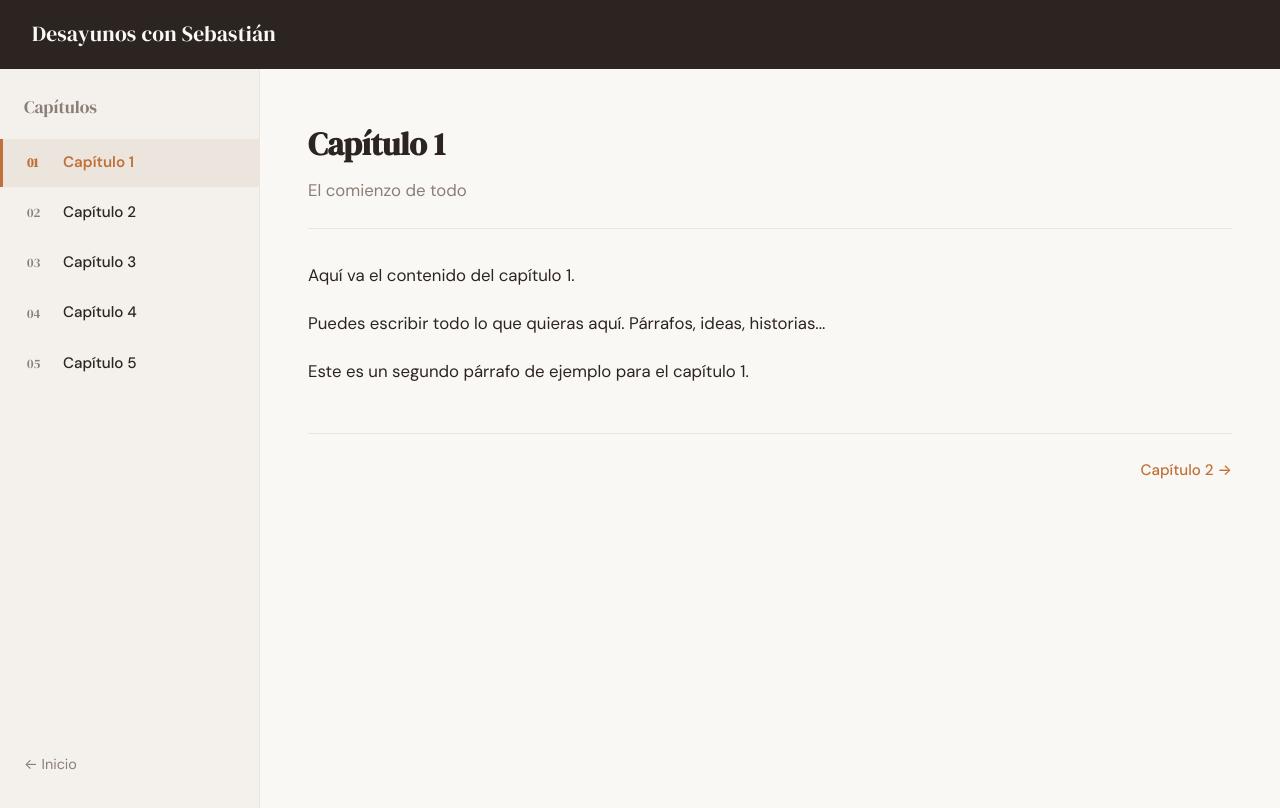
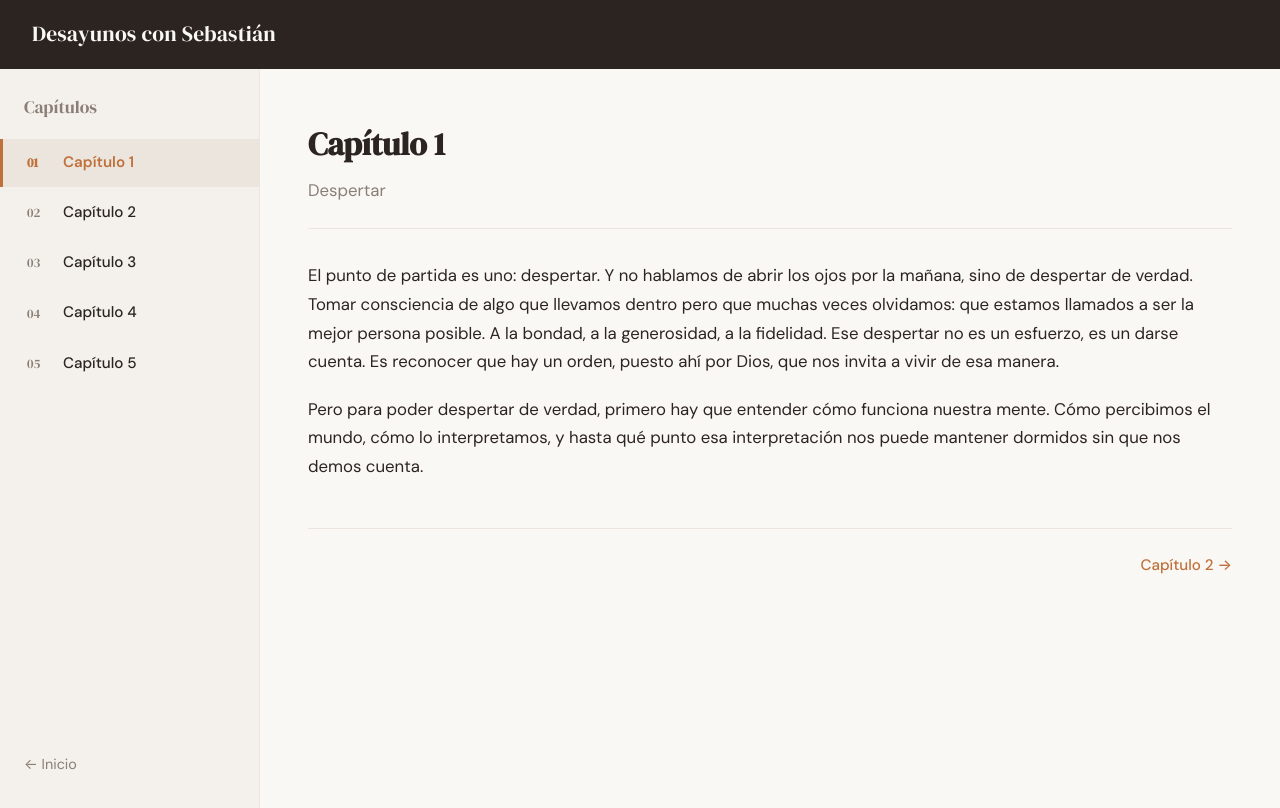
Before and after one commit to anamateomotos/desayunos-con-sebastian, a React (Vite) app: page /capitulo/1 in a window 1280 px wide. Built offline with nearby package versions, Linux system fonts and the light colour scheme.

Commit message:
actualizo contenido

```diff
--- a/src/data/chapters.js
+++ b/src/data/chapters.js
@@ -2,13 +2,11 @@ const chapters = [
   {
     id: 1,
     title: "Capítulo 1",
-    subtitle: "El comienzo de todo",
+    subtitle: "Despertar",
     content: `
-      Aquí va el contenido del capítulo 1.
+      El punto de partida es uno: despertar. Y no hablamos de abrir los ojos por la mañana, sino de despertar de verdad. Tomar consciencia de algo que llevamos dentro pero que muchas veces olvidamos: que estamos llamados a ser la mejor persona posible. A la bondad, a la generosidad, a la fidelidad. Ese despertar no es un esfuerzo, es un darse cuenta. Es reconocer que hay un orden, puesto ahí por Dios, que nos invita a vivir de esa manera.
 
-      Puedes escribir todo lo que quieras aquí. Párrafos, ideas, historias...
-
-      Este es un segundo párrafo de ejemplo para el capítulo 1.
+      Pero para poder despertar de verdad, primero hay que entender cómo funciona nuestra mente. Cómo percibimos el mundo, cómo lo interpretamos, y hasta qué punto esa interpretación nos puede mantener dormidos sin que nos demos cuenta.
     `,
   },
   {
@@ -62,6 +60,7 @@ Con eso tenemos la Trinidad completa. El origen de donde sale todo es Dios en su
 
 ¿Y de qué nos salva el Hijo? De tu interpretación continua. De creer que ahí se acaba todo, que la película que tú te montas es la realidad entera. Jesús siempre te va a salvar ahí y te va a decir: "Eh, yo estoy más allá". Hay más de lo que tú crees. Hay un orden independientemente de que te parezca que no lo hay. Existe esa bondad de verdad, y siempre se puede crecer más. La vida es eterna, la vida no es lo que tú te crees, siempre es más. Ese "además" te lo da Jesucristo siempre.
 
+Y fíjate qué maravilla cómo se formatea todo esto en algo tan sencillo como la comunión. Yo ahora tomo la comunión cada vez con más sentido. Es algo tan sencillo pero tan potente: estoy comulgando la divinidad no interpretable hecha hombre. Como es divino a la vez, lo tomo en forma divina, un trozo de pan, pero Él decidió quedarse ahí para que estemos en una especie de intimidad y contacto continuo. Para que recuerde que, pase lo que pase, se me invita a ir más allá y a vivir con normalidad sabiendo que lo importante es poner esa bondad y esa fidelidad en primer lugar, por encima de lo que te pueda parecer.
 
     `,
   },
```
